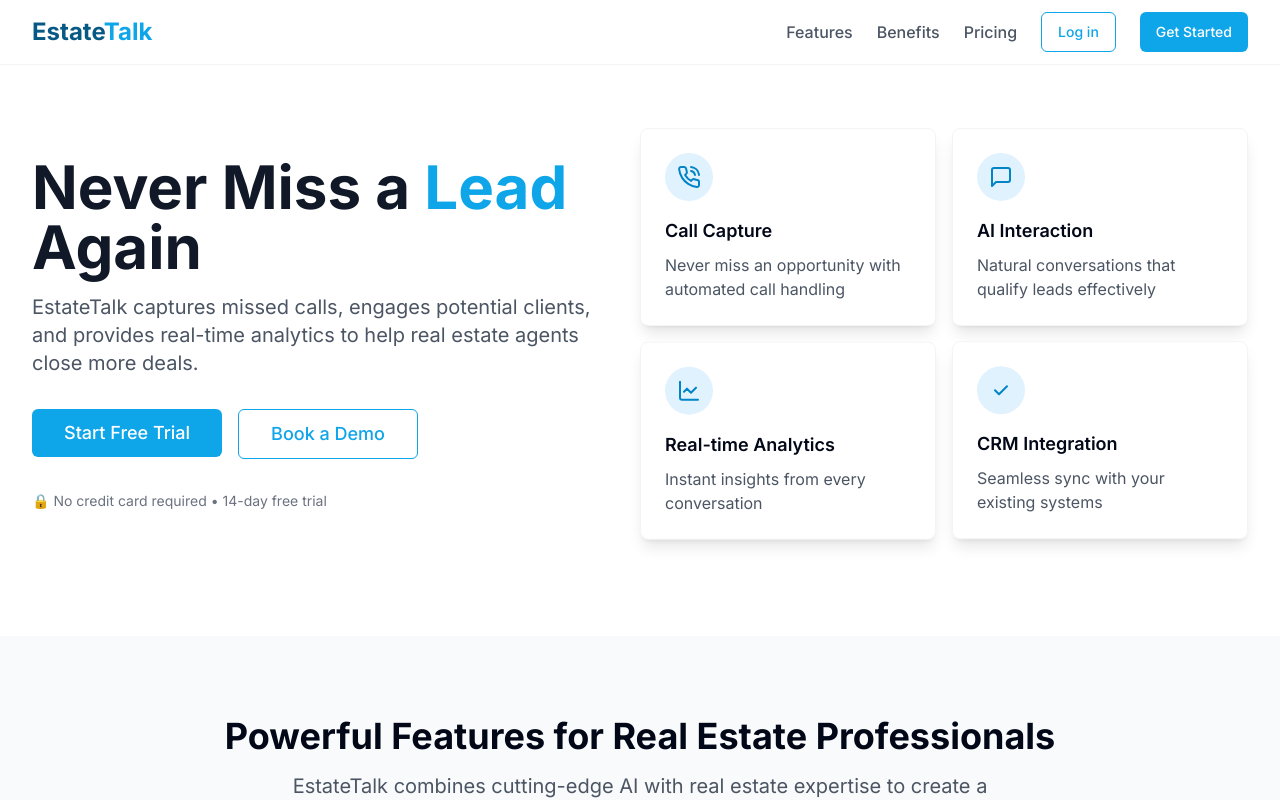
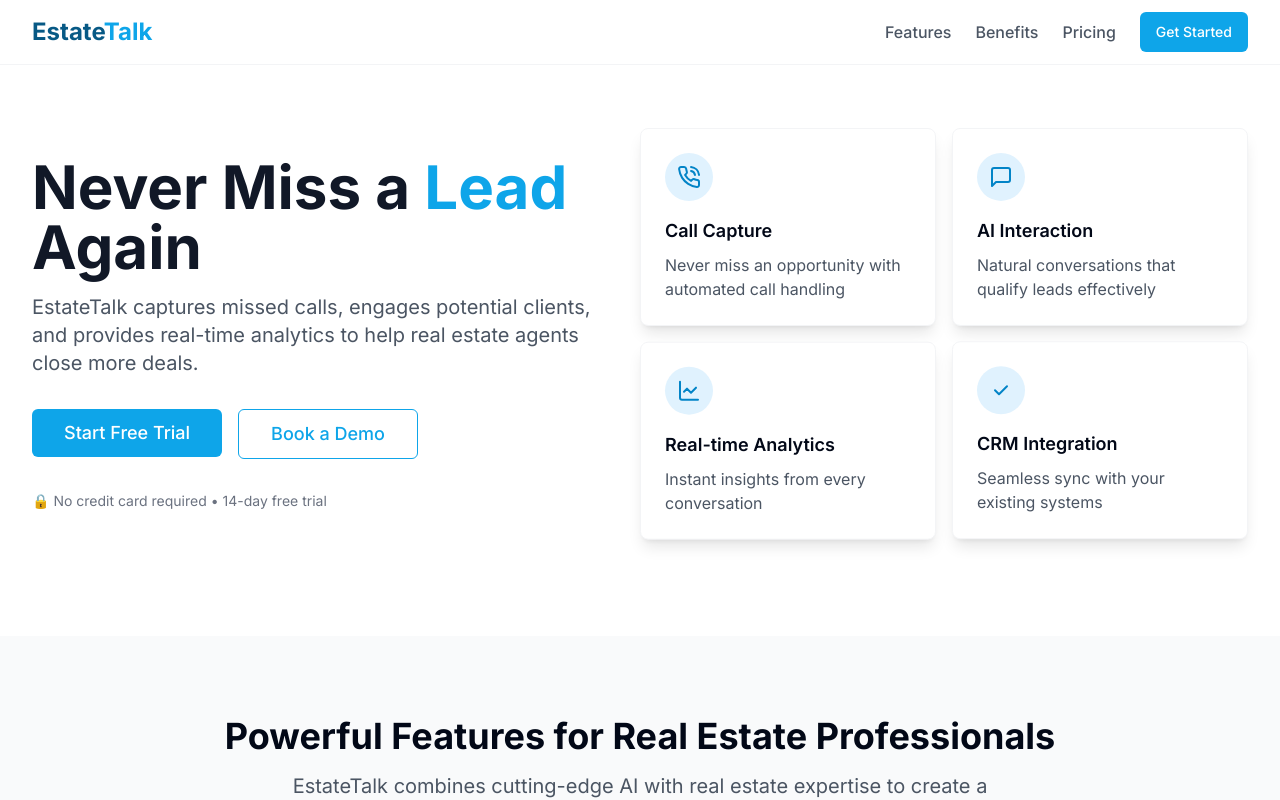
Before and after one commit to JoshHacks/estate-converse-analytics, a React (Vite) app: page / in a window 1280 px wide. Shown: the top 800 px of the page. Built offline with nearby package versions, Linux system fonts and the light colour scheme.

Commit message:
Remove login button
Removes the login button from the navigation bar.

```diff
--- a/src/components/Navbar.tsx
+++ b/src/components/Navbar.tsx
@@ -26,9 +26,6 @@ const Navbar = () => {
           <a href="#pricing" className="text-gray-600 hover:text-estate-600 font-medium transition-colors">
             Pricing
           </a>
-          <Button variant="outline" className="border-estate-500 text-estate-500 hover:bg-estate-500 hover:text-white">
-            Log in
-          </Button>
           <Button className="bg-estate-500 hover:bg-estate-600 text-white">
             Get Started
           </Button>
@@ -71,9 +68,6 @@ const Navbar = () => {
               Pricing
             </a>
             <div className="flex flex-col space-y-2 pt-2">
-              <Button variant="outline" className="w-full border-estate-500 text-estate-500 hover:bg-estate-500 hover:text-white">
-                Log in
-              </Button>
               <Button className="w-full bg-estate-500 hover:bg-estate-600 text-white">
                 Get Started
               </Button>
```
